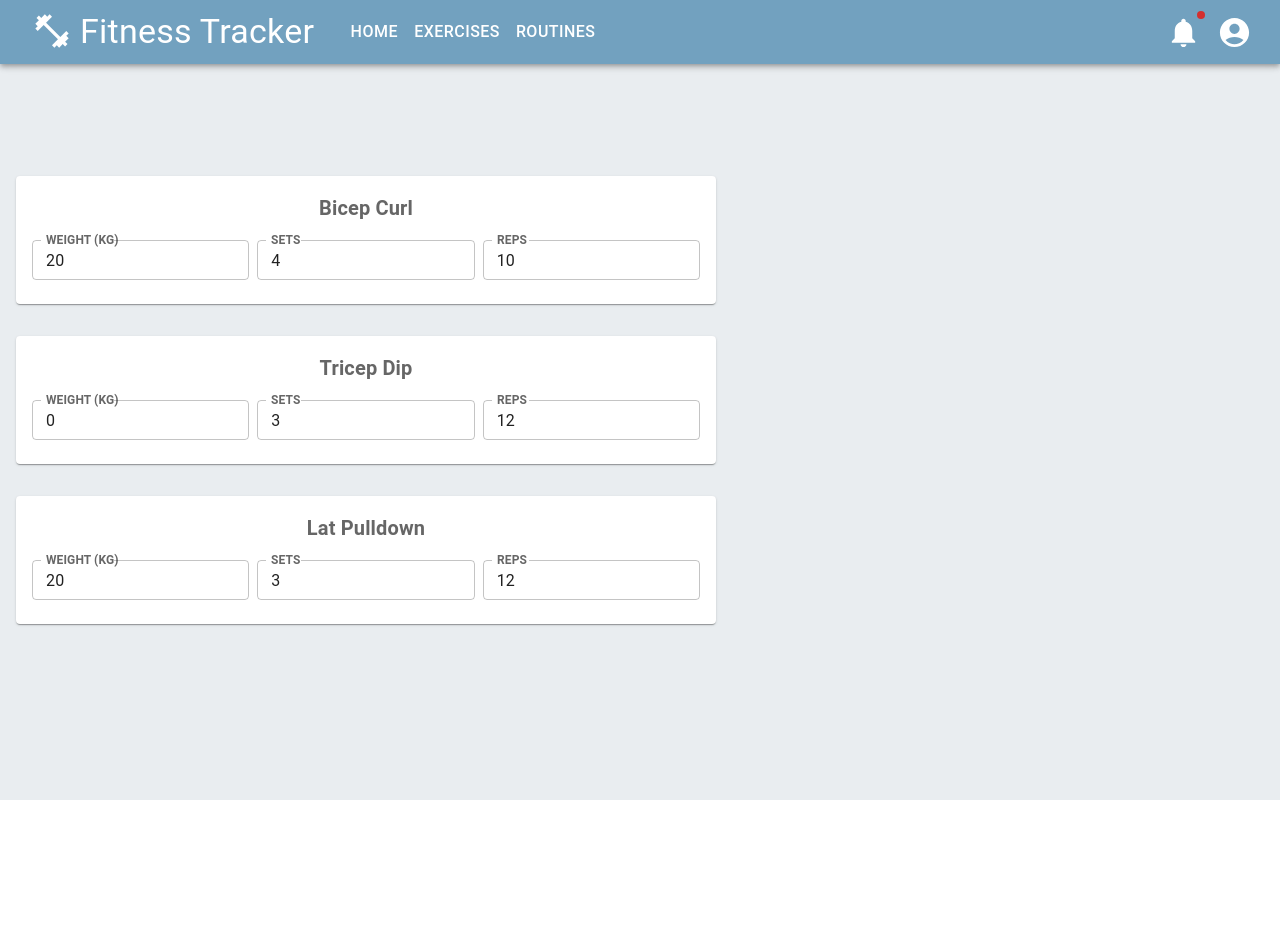
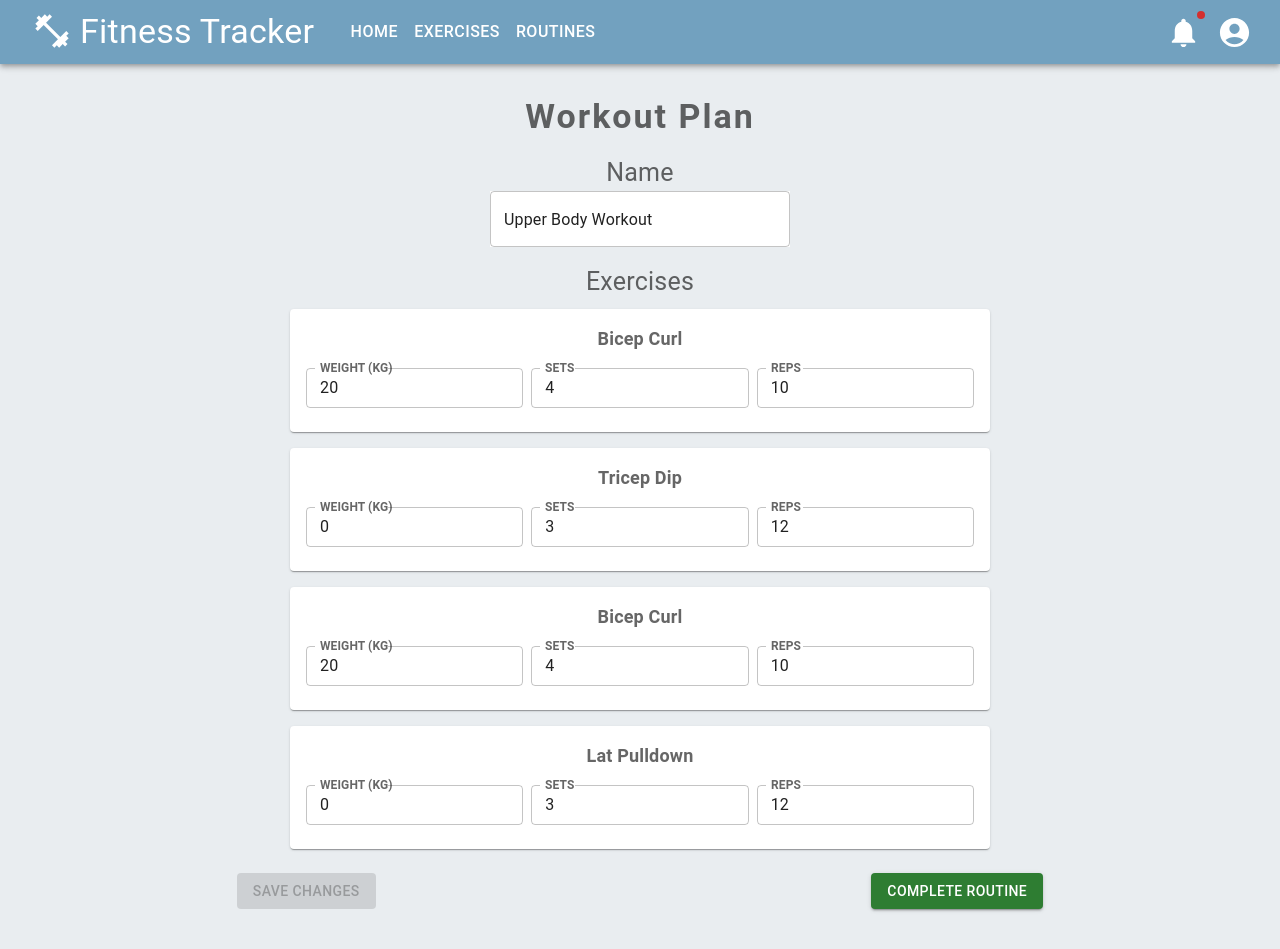
Before and after one commit to lejlamuratovic/Fitness-Tracker, a React (Vite) app in the folder fitness-tracker-frontend/: page / in a window 1280 px wide. Before the commit the page ends 800 px from the top, so only its background shows below. Built offline with nearby package versions, Linux system fonts and the light colour scheme.

Commit message:
routine details page added

```diff
--- a/fitness-tracker-frontend/src/App.tsx
+++ b/fitness-tracker-frontend/src/App.tsx
@@ -1,8 +1,6 @@
 import './App.css'
-import ExerciseDetailCard from './components/ExerciseDetailCard'
-import ExerciseDetailList from './components/ExerciseDetailList'
 import NavBar from './components/NavBar/NavBar'
-import ExercisePage from './pages/ExercisePage'
+import RoutineDetails from './pages/RoutineDetails'
 
 function App() {
 
@@ -27,7 +25,8 @@ function App() {
       {/* <Register /> */}
       {/* <RoutinePage /> */}
       {/* <ExerciseDetailCard />	 */}
-      <ExerciseDetailList />
+      {/* <ExerciseDetailList /> */}
+      <RoutineDetails />
     </>
   )
 }
--- a/fitness-tracker-frontend/src/components/ExerciseDetailCard/ExerciseDetailCard.tsx
+++ b/fitness-tracker-frontend/src/components/ExerciseDetailCard/ExerciseDetailCard.tsx
@@ -7,12 +7,20 @@ import { ExerciseDetail } from '../../utils/types';
 
 type Props = {
     exerciseDetail: ExerciseDetail,
+    onDetailChange: (updatedDetail: ExerciseDetail) => void;
 };
-const ExerciseDetailCard = ({ exerciseDetail }: Props) => {
+
+const ExerciseDetailCard = ({ exerciseDetail, onDetailChange }: Props) => {
+
+  // called when any of the fields are changed, managing the state of the exercise detail
+  const handleFieldChange = (field: string, value: number) => {
+    onDetailChange({ ...exerciseDetail, [field]: value });
+  };
+
   return (
-    <Card sx={{ minWidth: 250, maxWidth: 700, m: 2 }}>
+    <Card sx={{ minWidth: 250, maxWidth: 700, m: 1 }}>
       <CardContent>
-        <Typography variant="h6" color="text.secondary" sx={{ fontWeight: 'bold' }}>
+        <Typography variant="body1" color="text.secondary" sx={{ fontWeight: 'bold', fontSize: '18px' }}>
           {exerciseDetail.exerciseName}
         </Typography>
         <Grid container spacing={1} sx={{ marginTop: 1, alignItems: 'center' }}>
@@ -21,6 +29,7 @@ const ExerciseDetailCard = ({ exerciseDetail }: Props) => {
               label="Weight (kg)"
               type="number"
               defaultValue={exerciseDetail.weight}
+              onChange={(e) => handleFieldChange('weight', parseInt(e.target.value))}
               variant="outlined"
               size="small"
               InputLabelProps={{ style: { fontWeight: 'bold', textTransform: 'uppercase' } }}
@@ -31,6 +40,7 @@ const ExerciseDetailCard = ({ exerciseDetail }: Props) => {
               label="Sets"
               type="number"
               defaultValue={exerciseDetail.sets}
+              onChange={(e) => handleFieldChange('sets', parseInt(e.target.value))}
               variant="outlined"
               size="small"
               InputLabelProps={{ style: { fontWeight: 'bold', textTransform: 'uppercase' } }}
@@ -41,6 +51,7 @@ const ExerciseDetailCard = ({ exerciseDetail }: Props) => {
               label="Reps"
               type="number"
               defaultValue={exerciseDetail.reps}
+              onChange={(e) => handleFieldChange('reps', parseInt(e.target.value))}
               variant="outlined"
               size="small"
               InputLabelProps={{ style: { fontWeight: 'bold', textTransform: 'uppercase' } }}
--- a/fitness-tracker-frontend/src/components/ExerciseDetailList/ExerciseDetailList.tsx
+++ b/fitness-tracker-frontend/src/components/ExerciseDetailList/ExerciseDetailList.tsx
@@ -1,13 +1,30 @@
 import Grid from '@mui/material/Grid';
 import ExerciseDetailCard from '../ExerciseDetailCard';
-import { exerciseDetailList } from '../../constants';
+import { ExerciseDetail } from '../../utils/types';
 
-const ExerciseDetailList = () => {
+type Props = {
+  exerciseDetailList: ExerciseDetail[];
+  onExerciseDetailsChange: (updatedList: ExerciseDetail[]) => void;
+};
+
+const ExerciseDetailList = ({ exerciseDetailList, onExerciseDetailsChange }: Props) => {
+
+  // called when any of the fields are changed, managing the state of the exercise detail list
+  const handleDetailChange = (updatedDetail: ExerciseDetail) => {
+    const updatedList = exerciseDetailList.map(detail =>
+      detail.id === updatedDetail.id ? updatedDetail : detail
+    );
+    onExerciseDetailsChange(updatedList);
+  };
+
   return (
     <Grid container direction="column" spacing={0}>
       {exerciseDetailList.map(detail => (
         <Grid item key={detail.id}>
-          <ExerciseDetailCard exerciseDetail={detail} />
+          <ExerciseDetailCard
+            exerciseDetail={detail}
+            onDetailChange={handleDetailChange}
+          />
         </Grid>
       ))}
     </Grid>
--- /dev/null
+++ b/fitness-tracker-frontend/src/pages/RoutineDetails.tsx
@@ -0,0 +1,179 @@
+import { Box, Container, TextField, Typography } from '@mui/material'
+import ExerciseDetailList from '../components/ExerciseDetailList';
+import Button from '@mui/material/Button';
+import { useState } from 'react';
+import { ExerciseDetail } from '../utils/types';
+import Dialog from '@mui/material/Dialog';
+import DialogTitle from '@mui/material/DialogTitle';
+import DialogContent from '@mui/material/DialogContent';
+import DialogActions from '@mui/material/DialogActions';
+
+// routine json
+const initialRoutine =
+{
+    "id": "routine_1",
+    "name": "Upper Body Workout",
+    "date": "2024-01-14",
+    "exercises": [
+      {
+        "id": "routine_ex_1",
+        "exerciseName": "Bicep Curl",
+        "weight": 20,
+        "sets": 4,
+        "reps": 10
+      },
+      {
+        "id": "routine_ex_2",
+        "exerciseName": "Tricep Dip",
+        "weight": 0,
+        "sets": 3,
+        "reps": 12
+      },
+      {
+        "id": "routine_ex_3",
+        "exerciseName": "Bicep Curl",
+        "weight": 20,
+        "sets": 4,
+        "reps": 10
+      },
+      {
+        "id": "routine_ex_4",
+        "exerciseName": "Lat Pulldown",
+        "weight": 0,
+        "sets": 3,
+        "reps": 12
+      }
+    ]
+}
+
+const RoutineDetails = () => {
+    const [routine, setRoutine] = useState(initialRoutine);
+    const [isChanged, setIsChanged] = useState(false);
+    const [openDialog, setOpenDialog] = useState(false);
+    const [selectedDate, setSelectedDate] = useState(new Date().toISOString().split('T')[0]); // today's date in yyyy-mm-dd format
+
+    const handleExerciseDetailsChange = (updatedList: ExerciseDetail[]) => {
+        setRoutine({ ...routine, exercises: updatedList });
+        setIsChanged(true);
+    };
+
+    const handleRoutineChange = (event: any) => {
+        setRoutine({ ...routine, name: event.target.value });
+        setIsChanged(true);
+    };
+
+    // todo: update exercise details in database
+    const handleSaveChanges = () => {
+        console.log('Routine saved: ', routine);
+        setIsChanged(false);
+    };
+
+    // todo: mark routine as completed in database
+    const handleCompleteRoutine = () => {
+        setOpenDialog(true);
+    };
+
+    const handleCloseDialog = () => {
+        setOpenDialog(false);
+    };
+
+    const handleConfirmCompletion = () => {
+        console.log('Routine completed on:', selectedDate);
+        setOpenDialog(false);
+    };
+
+    const handleDateChange = (event: any) => {
+        setSelectedDate(event.target.value);
+    };
+
+    return (
+      <>
+        <Container sx={{ mt: 12, display: 'flex', flexDirection: 'column', alignItems: 'center', justifyContent: 'center' }}>
+          <Typography variant="h4" color="text.secondary" sx={{ fontWeight: 'bold', letterSpacing: '2px' }}>
+            Workout Plan
+          </Typography>
+
+          {/* name of routine */}
+          <Box>
+            <Typography variant="body1" color="text.secondary" sx={{ mt: 2, fontSize: '25px' }}>
+              Name
+            </Typography>
+            <TextField
+              type="text"
+              value={routine.name}
+              onChange={handleRoutineChange}
+              variant="outlined"
+              size="medium"
+              InputProps={{ style: { color: 'text.secondary' } }}
+              sx={{ minWidth: '300px', backgroundColor: 'white' }}
+            />
+          </Box>
+
+          {/* exercises */}
+          <Box>
+            <Typography variant="body1" color="text.secondary" sx={{ mt: 2, fontSize: '25px' }}>
+              Exercises
+            </Typography>
+            <ExerciseDetailList
+                exerciseDetailList={routine.exercises}
+                onExerciseDetailsChange={handleExerciseDetailsChange}
+            />
+          </Box>
+
+          {/* handle changes or complete the routine */}
+          <Box sx={{
+            mt: 2,
+            mb: 5,
+            display:
+            'flex',
+            width: '70%',
+            justifyContent: 'space-between',
+            // media query for smaller screens
+            '@media (max-width: 600px)': {
+                width: '100%'
+            }
+
+
+            }}>
+            <Button
+              variant="contained"
+              disabled={!isChanged}
+              color="success"
+              onClick={handleSaveChanges}
+            >
+              Save Changes
+            </Button>
+            <Button
+              variant="contained"
+              color="success"
+              onClick={handleCompleteRoutine}
+            >
+              Complete Routine
+            </Button>
+          </Box>
+        </Container>
+
+        {/* dialog for completing routine */}
+        <Dialog open={openDialog} onClose={handleCloseDialog}>
+          <DialogTitle sx={{mb: 2, minWidth: '300px'}}>Complete Routine</DialogTitle>
+          <DialogContent>
+            <TextField
+              label="Completion Date"
+              type="date"
+              value={selectedDate}
+              onChange={handleDateChange}
+              InputLabelProps={{ shrink: true }}
+              fullWidth
+            />
+          </DialogContent>
+          <DialogActions>
+            <Button onClick={handleCloseDialog}>Cancel</Button>
+            <Button onClick={handleConfirmCompletion}>Confirm</Button>
+          </DialogActions>
+        </Dialog>
+      </>
+    );
+};
+
+
+export default RoutineDetails
```
